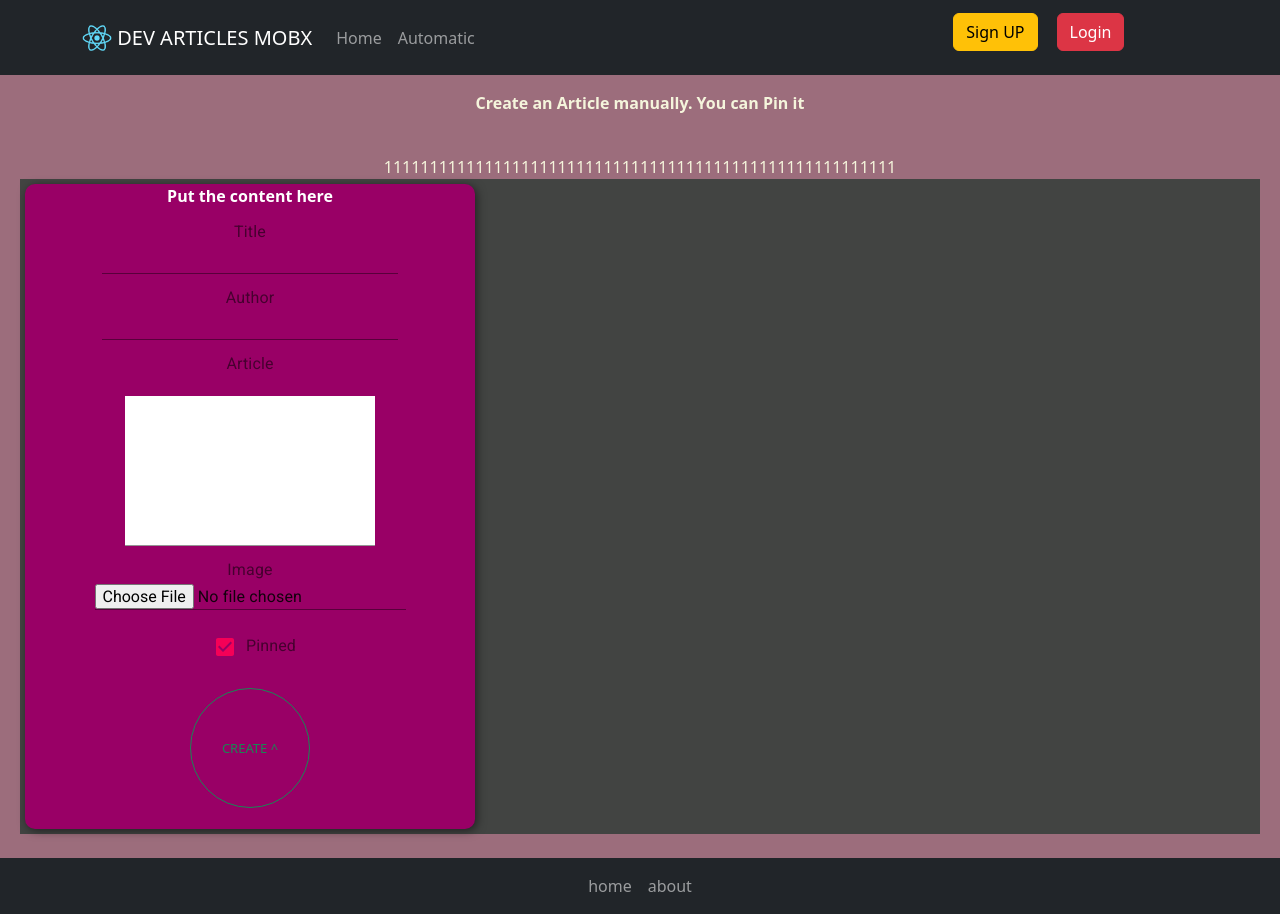
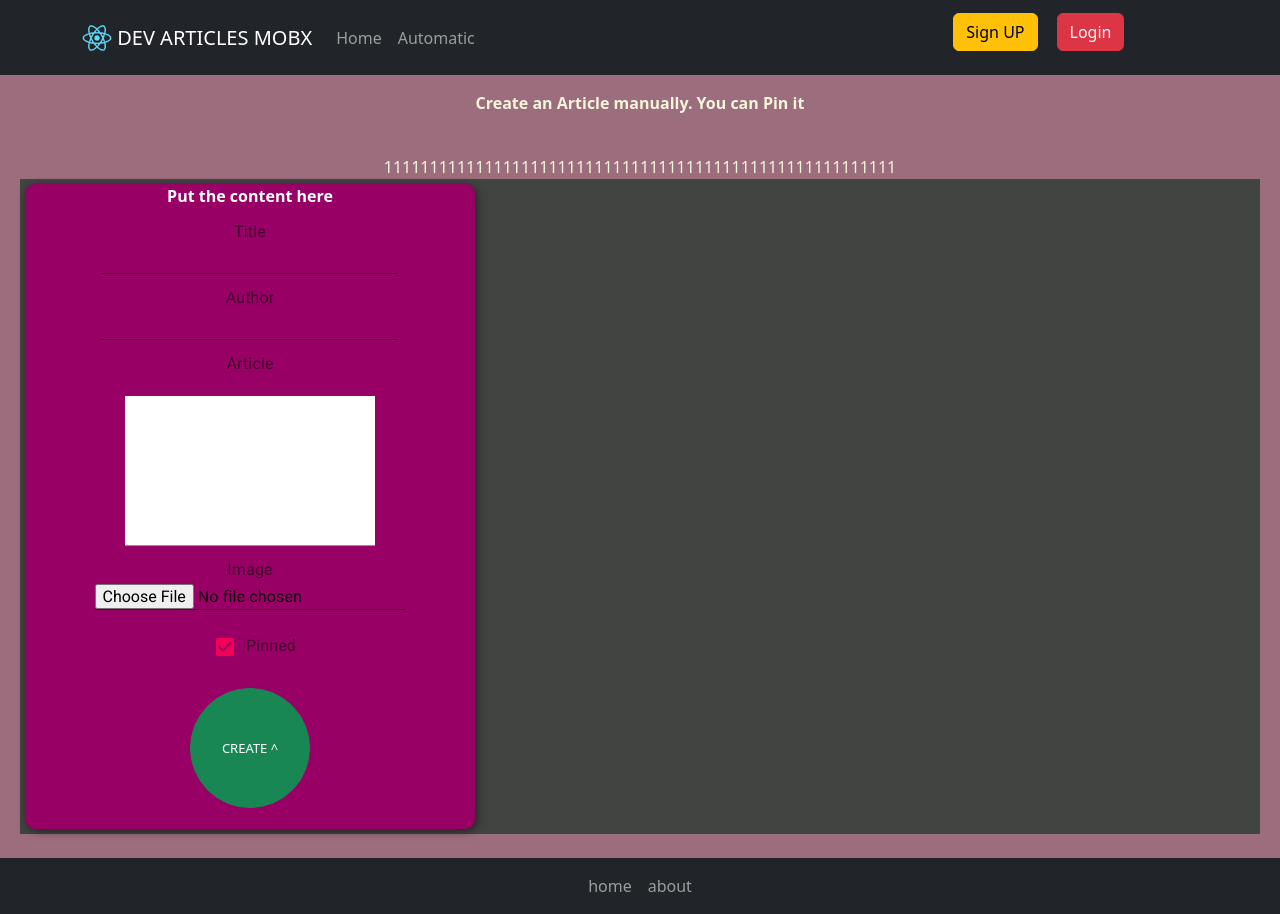
Before and after one commit to Alex21777now/dev-articles-mobx, a React (Create React App) app in the folder client/: page / in a window 1280 px wide. Built offline with nearby package versions, Linux system fonts and the light colour scheme.

Commit message:
do Styles thinking Adaptive

```diff
--- a/client/src/Components/FirstComponent_1.js
+++ b/client/src/Components/FirstComponent_1.js
@@ -127,7 +127,7 @@ const ArticleForm = observer(() => {
         </InputLabel>
         <Styles>
       {/*<Button onClick={handleSubmit} className="rounded-full">Create</Button>*/}
-      <button type="button" class="btn btn-outline-success btn-circle float-start" onClick={handleSubmit}>CREATE ^</button>
+      <button type="button" class="btn btn-success btn-circle float-start" onClick={handleSubmit}>CREATE ^</button>
         </Styles>
     </div>
   );
@@ -262,7 +262,7 @@ console.log(this.state);
 
     return (
 
-   <div className="flex-container">
+
 
           <div className="flex-child magenta">
 
@@ -279,7 +279,7 @@ console.log(this.state);
 
 </div>
 
-    </div>
+
     );
          //   }
           }
--- a/client/src/Components/KursVse.js
+++ b/client/src/Components/KursVse.js
@@ -123,10 +123,14 @@ return (
     <div>
         <p>{<div><p>&nbsp;&nbsp;&nbsp;</p></div>}</p>
         <div>
-                <FormControl
+                <FormControl style={{
+      width: "95%", position: "relative",
+      top: "50%",
+      left: "50%",
+      transform: "translate(-50%, -50%)"}}
                   type="text"
                   onChange={(e) => setSearch(e.target.value)}
-                  placeholder='Search movies'
+                  placeholder='Search Articles about Movies'
                   className="mr-sm-2"
                 />&emsp;
                 <p></p>
```
Also changed, not shown: client/src/App.css (+5 -3 lines).
